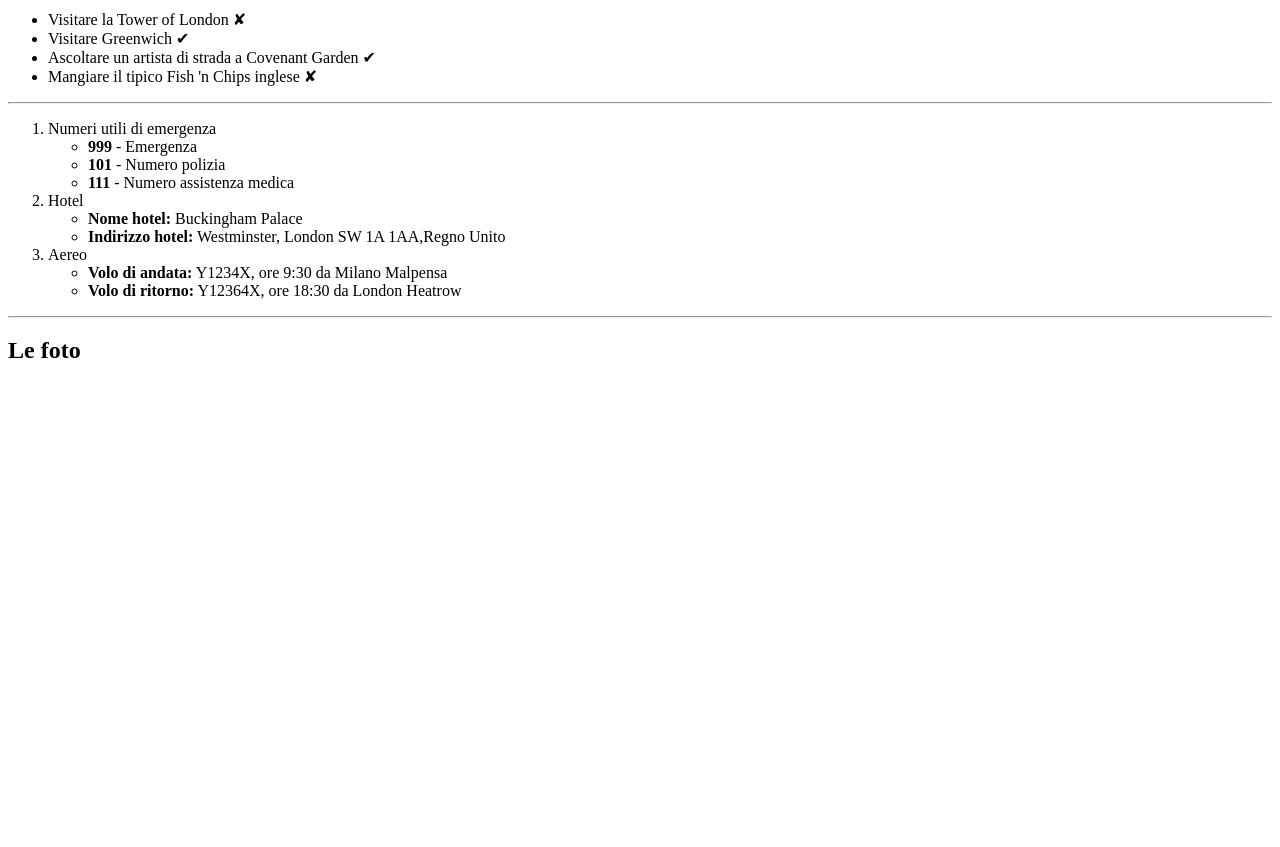
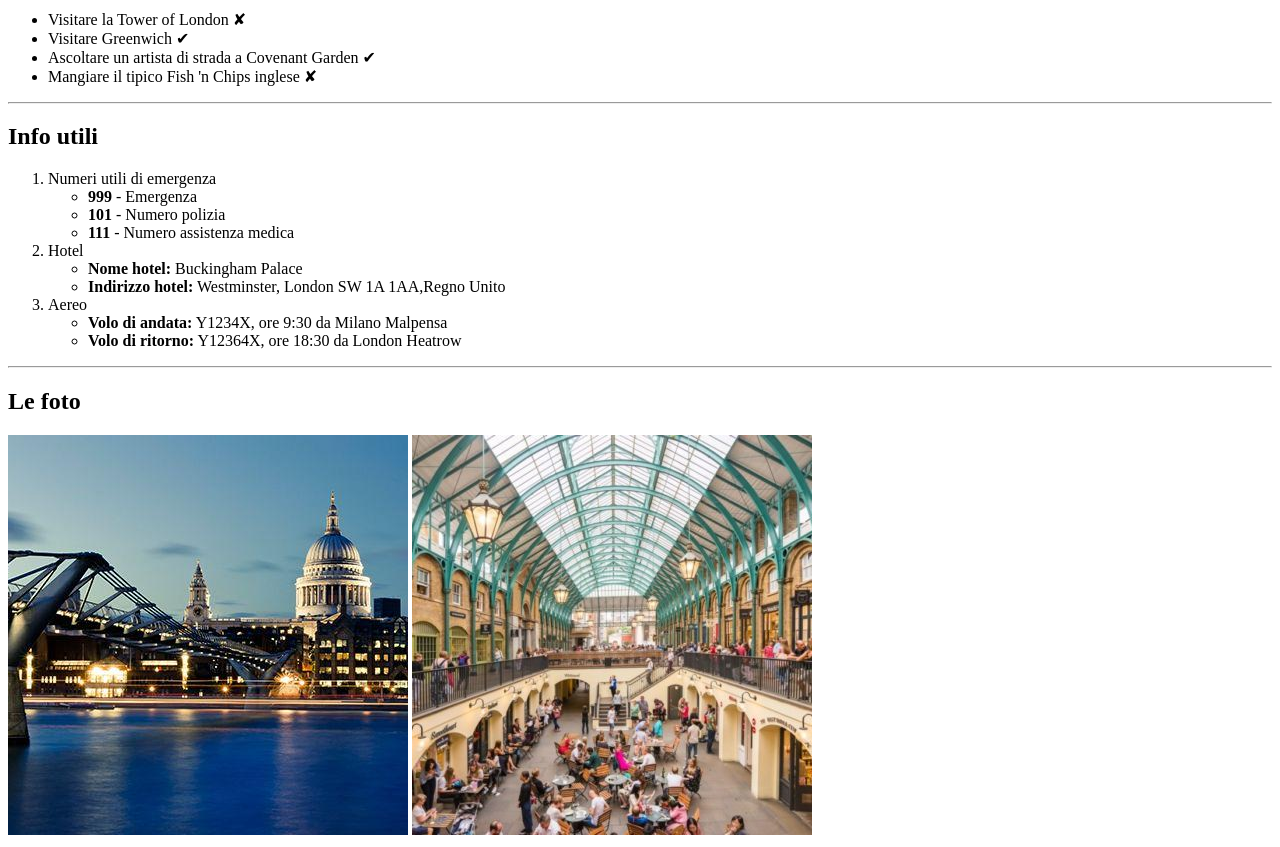
Before and after one commit to Scova89/html-london-trip, a plain HTML site: page index.html in a window 1280 px wide. Shown: the part 940-1787 px from the top of the page. Before the commit the page ends 1350 px from the top, so only its background shows below. Drawn offline with Linux system fonts and the light colour scheme.

Commit message:
fine esercizio

```diff
--- a/index.html
+++ b/index.html
@@ -4,22 +4,26 @@
     <meta charset="UTF-8">
     <meta http-equiv="X-UA-Compatible" content="IE=edge">
     <meta name="viewport" content="width=device-width, initial-scale=1.0">
+    <meta name="Viaggio a Londra" content="esperienza di viaggio a Londra">
+    <meta name="keywords" content="londra, viaggio, vacanza, info, hotel, costi">
     <title>Viaggio a Londra</title>
 </head>
 
 <body>
-    <!-- inizio header -->
+
     <header>
+        <!-- inizio header -->
         <h1>Il mio viaggio a Londra</h1>
         <img src="img/img/pexels-bill-emrich-230794-0.jpg" alt="pexels-bill-emrich 0">
         <img src="img/img/pexels-bill-emrich-230794-1.jpg" alt="pexels-bill-emrich 1">
         <img src="img/img/pexels-bill-emrich-230794-2.jpg" alt="pexels-bill-emrich 2">
         <hr>
+        <!-- fine header -->
     </header>
-    <!-- fine header -->
 
-    <!-- inizio main -->
+
     <main>
+        <!-- inizio main -->
 
         <section>
             <h2>Le mie spese</h2>
@@ -70,16 +74,17 @@
             <h2>Cose da fare</h2>
             <!-- lista cose da fare -->
             <ul>
-                <li>Visitare la Tower of London &#10008</li>
-                <li>Visitare Greenwich &#10004</li>
-                <li>Ascoltare un artista di strada a Covenant Garden &#10004</li>
-                <li>Mangiare il tipico Fish 'n Chips inglese &#10008</li>
+                <li>Visitare la Tower of London &#10008;</li>
+                <li>Visitare Greenwich &#10004;</li>
+                <li>Ascoltare un artista di strada a Covenant Garden &#10004;</li>
+                <li>Mangiare il tipico Fish 'n Chips inglese &#10008;</li>
             </ul>
             <!-- /lista cose da fare -->
             <hr>
         </section>
 
         <section>
+            <h2>Info utili</h2>
             <!-- lista info utili -->
             <ol>
                 <li>Numeri utili di emergenza
@@ -111,13 +116,12 @@
         <section>
             <!-- foto vacanza -->
             <h2>Le foto</h2>
-            <img src="" alt="">
+            <img src="img/london-400x400-compressor_0.jpg" alt="London">
+            <img src="img/London-Wider-Area-e1597319992670-400x400.jpg" alt="London wider area">
             <!-- /foto vacanza -->
         </section>
 
-
-
-
+        <!-- fine main -->
     </main>
 
 </body>
```
